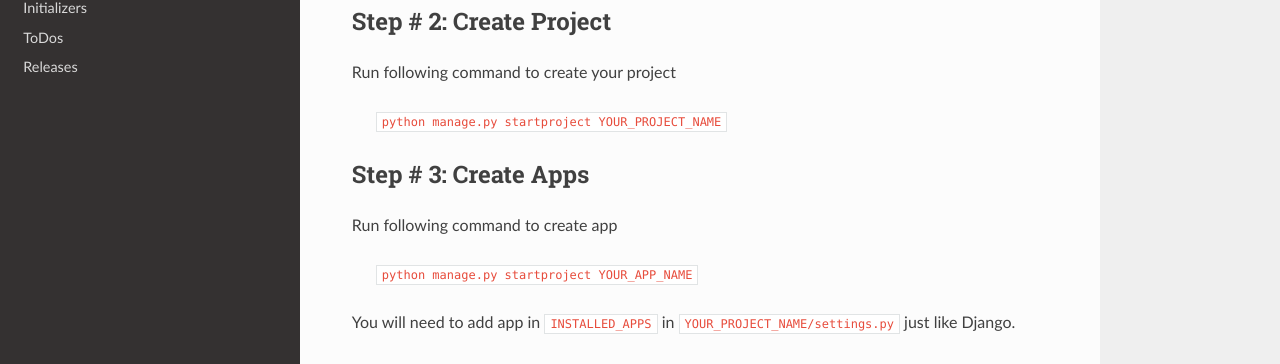
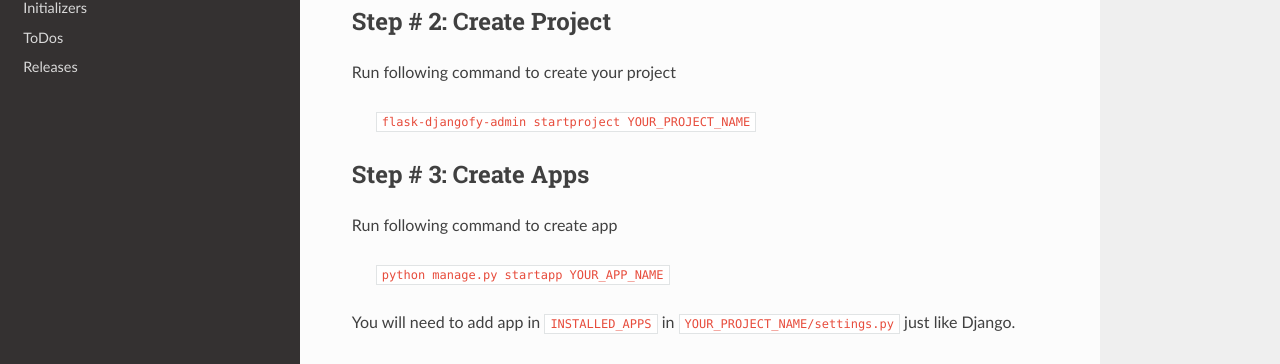
Before and after one commit to mhsiddiqui/flask-djangofy, an MkDocs documentation site: the page built from docs/installation.md, in a window 1280 px wide and 1126 px high. Shown: the part 380-744 px from the top of the window. Built offline with MkDocs 1.6.1, drawn with Linux system fonts in a browser that asks for light colours; nearby versions of some CDN libraries.

Commit message:
Docs updated

```diff
--- a/docs/installation.md
+++ b/docs/installation.md
@@ -9,11 +9,11 @@
 
 ## Step # 2: Create Project
 Run following command to create your project
-> `python manage.py startproject YOUR_PROJECT_NAME`
+> `flask-djangofy-admin startproject YOUR_PROJECT_NAME`
 
 ## Step # 3: Create Apps
 Run following command to create app
-> `python manage.py startproject YOUR_APP_NAME`
+> `python manage.py startapp YOUR_APP_NAME`
 
 You will need to add app in `INSTALLED_APPS` in `YOUR_PROJECT_NAME/settings.py` just like Django.
 
```
